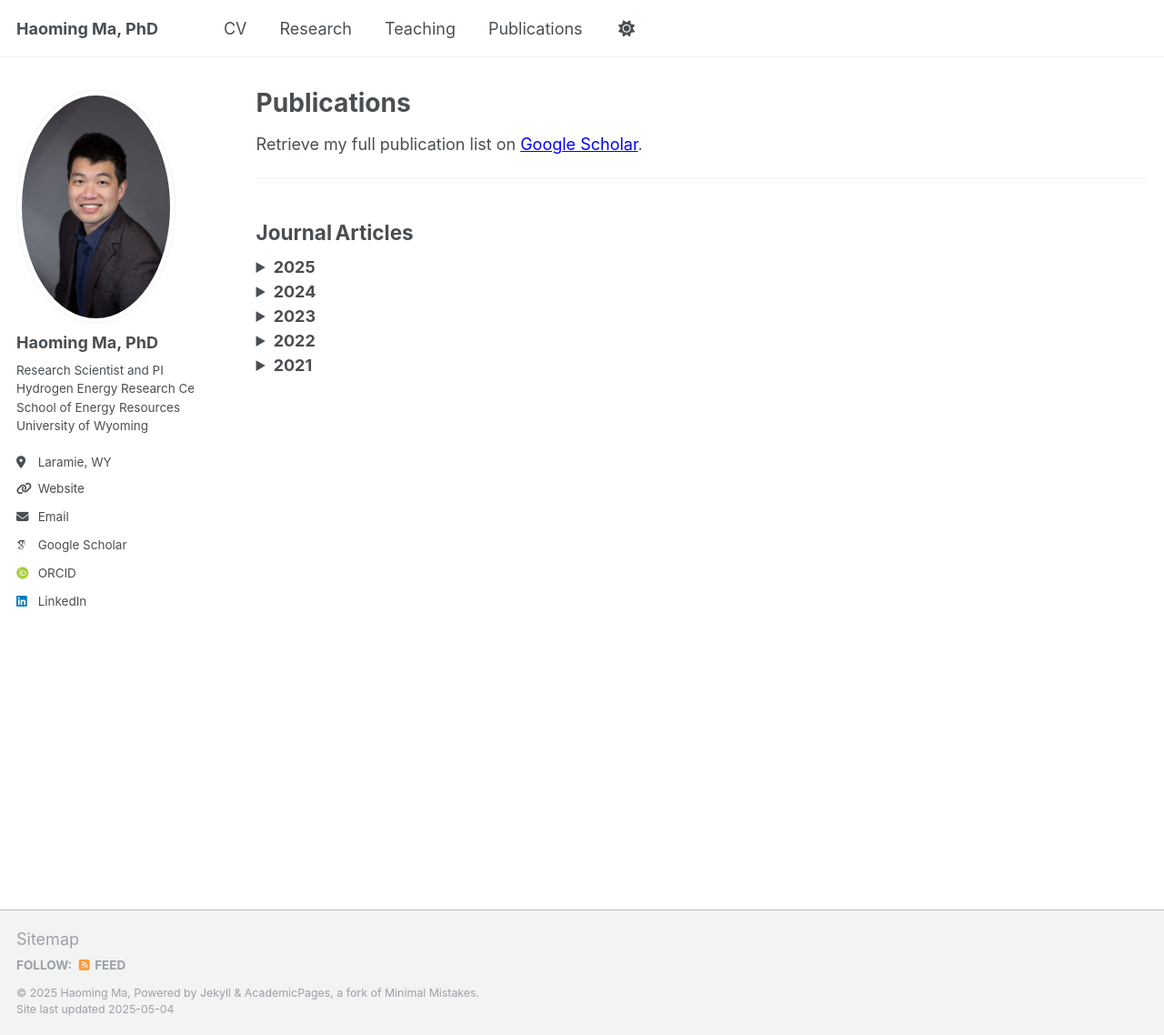
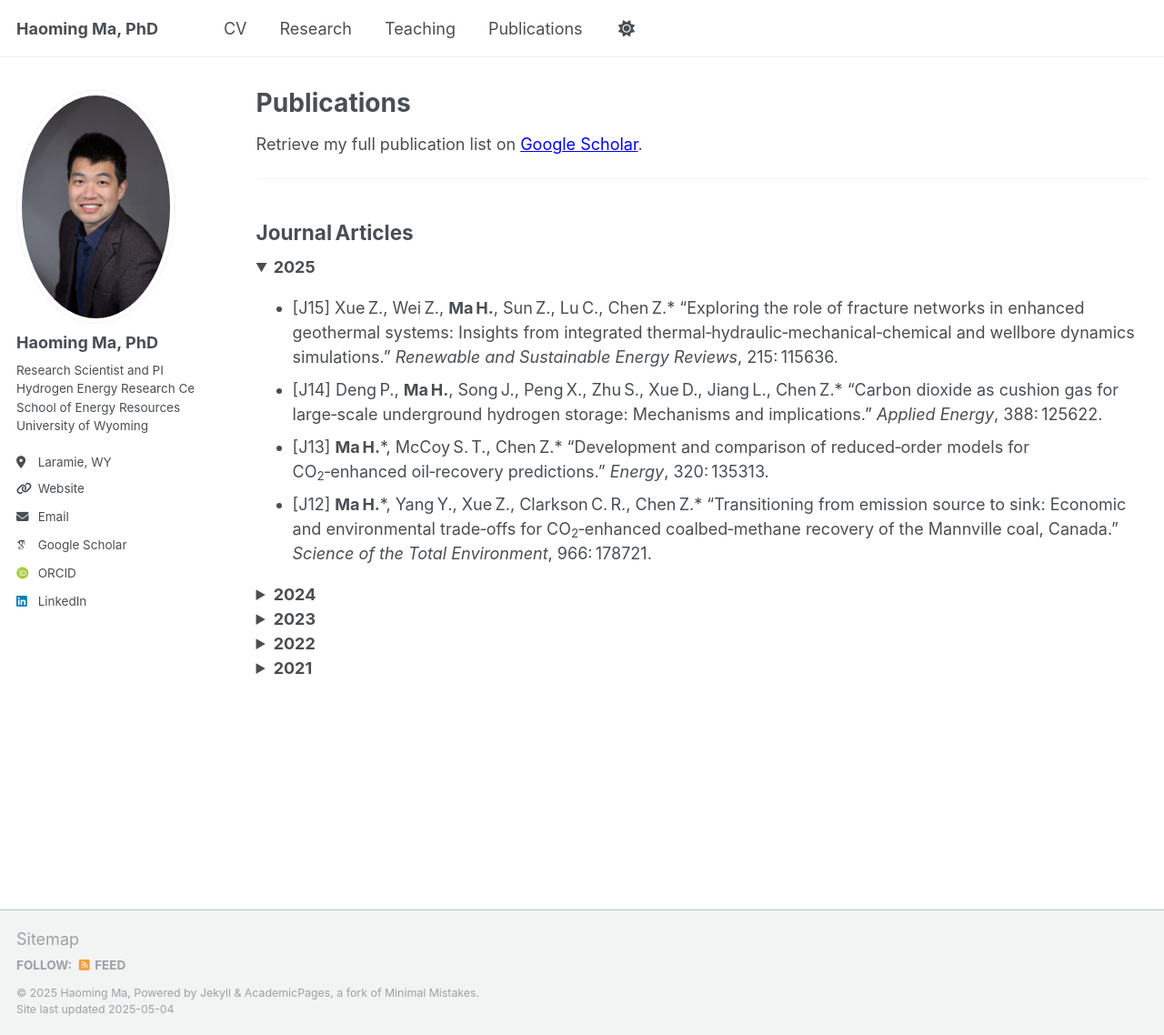
Before and after one commit to haoming-ma/haoming-ma.github.io, a Jekyll site: the page built from _pages/publications.md, in a window 1280 px wide and 1138 px high. Shown: the whole window at 91% size. Built offline with Jekyll 4.4.1, drawn with Linux system fonts in a browser that asks for light colours; some web fonts are replaced.

Commit message:
Update publications.md

```diff
--- a/_pages/publications.md
+++ b/_pages/publications.md
@@ -12,42 +12,81 @@ Retrieve my full publication list on
 
 ## Journal Articles
 
-<!-- Accordion blocks: edit the <li> items with your real citations -->
-<details class="pub-year">
+<!-- 2025 ---------------------------------------------------------------- -->
+<details class="pub-year" open>
   <summary><strong>2025</strong></summary>
   <ul>
-    <li>Ma, H.; **et al.** “Title of your 2025 journal article.” <em>Journal Name</em>, 2025.</li>
-    <li>Ma, H.; … (add more as needed)</li>
+    <li>[J15] Xue Z., Wei Z., <b>Ma H.</b>, Sun Z., Lu C., Chen Z.*
+        “Exploring the role of fracture networks in enhanced geothermal systems: Insights from integrated thermal‑hydraulic‑mechanical‑chemical and wellbore dynamics simulations.” <em>Renewable and Sustainable Energy Reviews</em>, 215: 115636.</li>
+
+    <li>[J14] Deng P., <b>Ma H.</b>, Song J., Peng X., Zhu S., Xue D., Jiang L., Chen Z.*
+        “Carbon dioxide as cushion gas for large‑scale underground hydrogen storage: Mechanisms and implications.” <em>Applied Energy</em>, 388: 125622.</li>
+
+    <li>[J13] <b>Ma H.</b>*, McCoy S. T., Chen Z.*
+        “Development and comparison of reduced‑order models for CO<sub>2</sub>‑enhanced oil‑recovery predictions.” <em>Energy</em>, 320: 135313.</li>
+
+    <li>[J12] <b>Ma H.</b>*, Yang Y., Xue Z., Clarkson C. R., Chen Z.*
+        “Transitioning from emission source to sink: Economic and environmental trade‑offs for CO<sub>2</sub>‑enhanced coalbed‑methane recovery of the Mannville coal, Canada.” <em>Science of the Total Environment</em>, 966: 178721.</li>
   </ul>
 </details>
 
+<!-- 2024 ---------------------------------------------------------------- -->
 <details class="pub-year">
   <summary><strong>2024</strong></summary>
   <ul>
-    <li>Ma, H.; “Title of 2024 paper.” <em>Journal Name</em>, 2024.</li>
+    <li>[J11] Xue Z., Zhang Y., <b>Ma H.</b>*, Lu Y., Zhang K., Wei Y., Wang M., Wu W., Chai M., Sun Z., Chen Z.*
+        “A combined neural‑network forecasting approach for CO<sub>2</sub>‑enhanced shale‑gas recovery.” <em>SPE Journal</em>, 29 (08): 4459–4470. Paper SPE‑219774‑PA.</li>
+
+    <li>[J10] Xue Z., <b>Ma H.</b>*, Sun Z., Lu C., Chen Z.*
+        “Technical analysis of a novel economically mixed CO<sub>2</sub>–water enhanced‑geothermal system.” <em>Journal of Cleaner Production</em>, 448: 141749.</li>
+
+    <li>[J9] Xue Z., <b>Ma H.</b>, Wei Y., Wu W., Sun Z., Chai M., Zhang C., Chen Z.*
+        “Integrated technological and economic feasibility comparisons of enhanced‑geothermal systems associated with carbon storage.” <em>Applied Energy</em>, 359: 122757.</li>
+
+    <li>[J8] Yang Y., Liu S.* , <b>Ma H.</b>
+        “Impact of unrecovered gas reserve on methane emissions from abandoned shale‑gas wells.” <em>Science of the Total Environment</em>, 913: 169750.</li>
   </ul>
 </details>
 
+<!-- 2023 ---------------------------------------------------------------- -->
 <details class="pub-year">
   <summary><strong>2023</strong></summary>
   <ul>
-    <li>Ma, H.; “Title of 2023 paper.” <em>Journal Name</em>, 2023.</li>
+    <li>[J7] Deng P., Chen Z.* , Peng X., Wang J., Zhu S., <b>Ma H.</b>, Wu Z.
+        “Optimized lower‑pressure limit for condensate underground‑gas storage using a dynamic pseudo‑component model.” <em>Energy</em>, 285: 129505.</li>
+
+    <li>[J6] Xue Z., Zhang K., Zhang C., <b>Ma H.</b>, Chen Z.*
+        “Comparative data‑driven enhanced‑geothermal‑systems forecasting models: A case study of the Qiabuqia field, China.” <em>Energy</em>, 280: 128255.</li>
+
+    <li>[J5] Xue Z., Yao S., <b>Ma H.</b>, Zhang C., Zhang K., Chen Z.*
+        “Thermo‑economic optimization of an enhanced‑geothermal system based on machine‑learning and differential‑evolution algorithms.” <em>Fuel</em>, 340: 127569.</li>
+
+    <li>[J4] <b>Ma H.</b>, Sun Z., Xue Z., Zhang C., Chen Z.*
+        “A systematic review of the hydrogen supply chain in the energy transition.” <em>Frontiers in Energy</em>, 17: 102–122.</li>
   </ul>
 </details>
 
+<!-- 2022 ---------------------------------------------------------------- -->
 <details class="pub-year">
   <summary><strong>2022</strong></summary>
   <ul>
-    <li>Ma, H.; “Title of 2022 paper.” <em>Journal Name</em>, 2022.</li>
+    <li>[J3] <b>Ma H.</b>, Yang Y.* , Zhang Y., Li Z., Zhang K., Xue Z., Zhan J., Chen Z.*
+        “Optimized schemes of enhanced shale‑gas recovery by CO<sub>2</sub>–N<sub>2</sub> mixtures associated with CO<sub>2</sub> sequestration.” <em>Energy Conversion and Management</em>, 268: 116062.</li>
+
+    <li>[J2] <b>Ma H.</b>, Yang Y.* , Chen Z.*
+        “Numerical simulation of bitumen recovery via supercritical‑water injection with in‑situ upgrading.” <em>Fuel</em>, 313: 122708.</li>
   </ul>
 </details>
 
+<!-- 2021 ---------------------------------------------------------------- -->
 <details class="pub-year">
   <summary><strong>2021</strong></summary>
   <ul>
-    <li>Ma, H.; “Title of 2021 paper.” <em>Journal Name</em>, 2021.</li>
+    <li>[J1] <b>Ma H.</b>, Chen S., Xue D., Chen Y., Chen Z.*
+        “Outlook for the coal industry and new coal‑production technologies.” <em>Advances in Geo‑Energy Research</em>, 5 (2): 119‑120.</li>
   </ul>
 </details>
+
 
 <script>
 document.querySelectorAll('details.pub-year').forEach((d) => {
```
